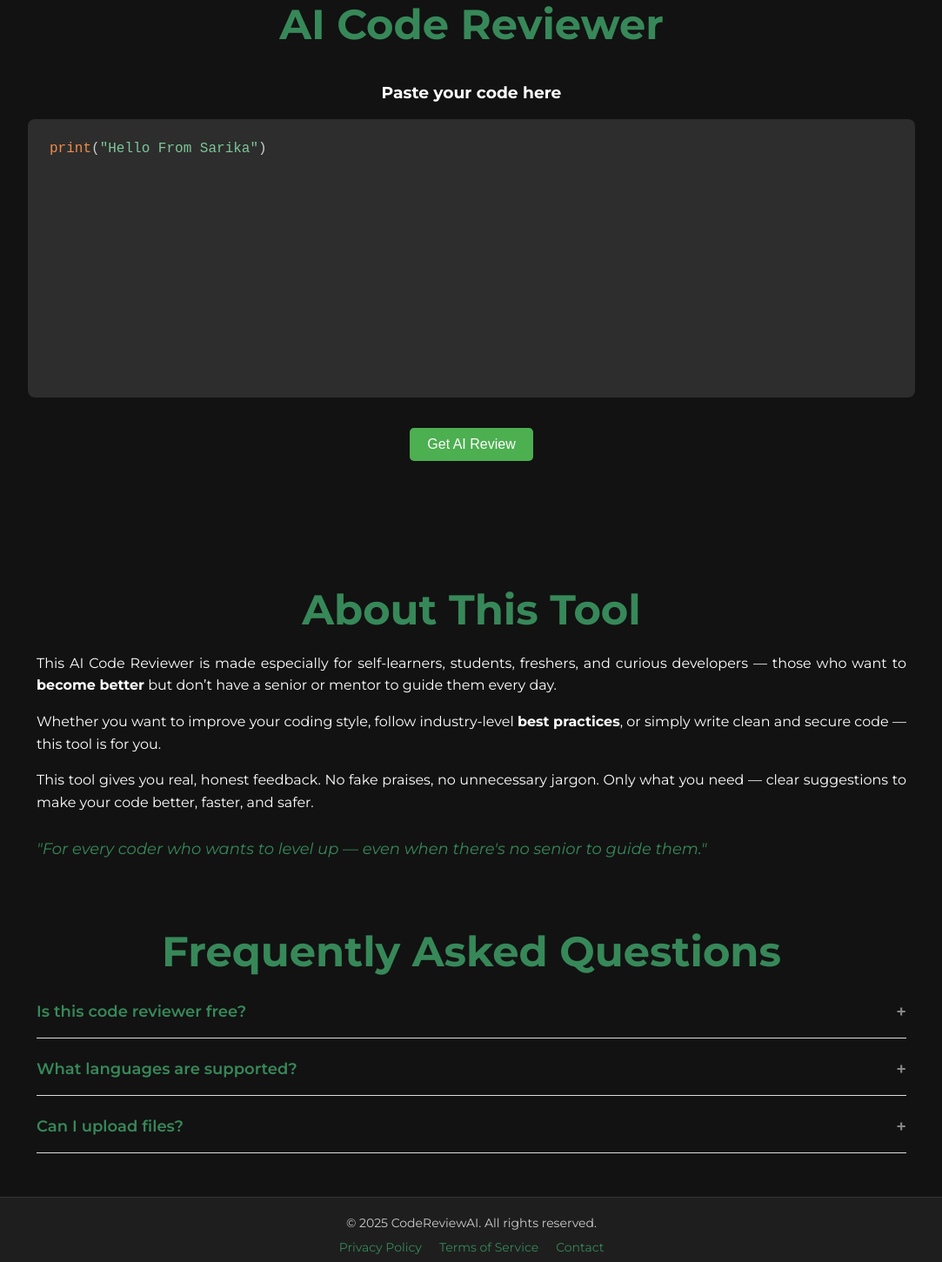
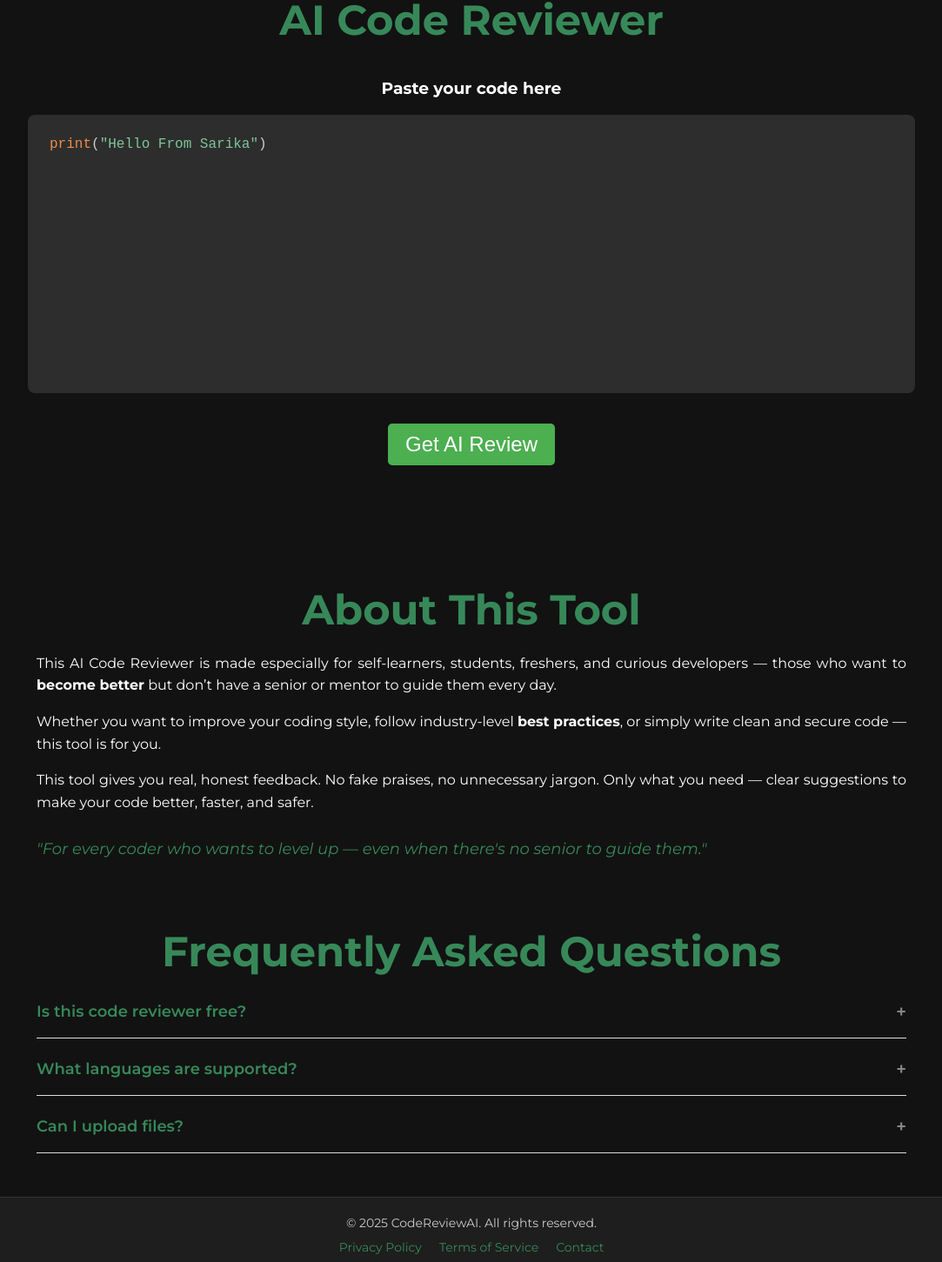
Before and after one commit to humsarika/code-review-ai, a React (Vite) app: page / in a window 1280 px wide. Shown: the part 122-1573 px from the top of the page at 87% size, without its empty margins (98-1181 px from the left). Built offline with nearby package versions, Linux system fonts and the light colour scheme; no server answers.

Commit message:
Fixed marging of action button - copy and clear review

```diff
--- a/src/components/footer.jsx
+++ b/src/components/footer.jsx
@@ -9,6 +9,9 @@ const Footer = () => {
         <a href="#">Terms of Service</a>
         <a href="#">Contact</a>
       </div>
+      <div>
+        <a href="https://www.buymeacoffee.com/humsarika"><img src="https://img.buymeacoffee.com/button-api/?text=Buy me a Pizza&emoji=🍕&slug=humsarika&button_colour=378859&font_colour=ffffff&font_family=Poppins&outline_colour=ffffff&coffee_colour=FFDD00" /></a>
+      </div>
     </footer>
   );
 };
--- a/src/styles/global.css
+++ b/src/styles/global.css
@@ -100,12 +100,12 @@ body {
 button {
   background-color: #378859;
   color: white;
-  padding: 10px 20px;
-  margin: 15px 0;
+  padding: 15px 20px;
+  margin: 15px 10px;
   border: none;
   border-radius: 8px;
   cursor: pointer;
-  font-size: 16px;
+  font-size: 1.5rem;
 }
 
 button:hover {
@@ -248,7 +248,7 @@ button:hover {
 }
 
 .footer-links {
-  margin-top: 10px;
+  margin: 10px;
   display: flex;
   justify-content: center;
   gap: 20px;
```
